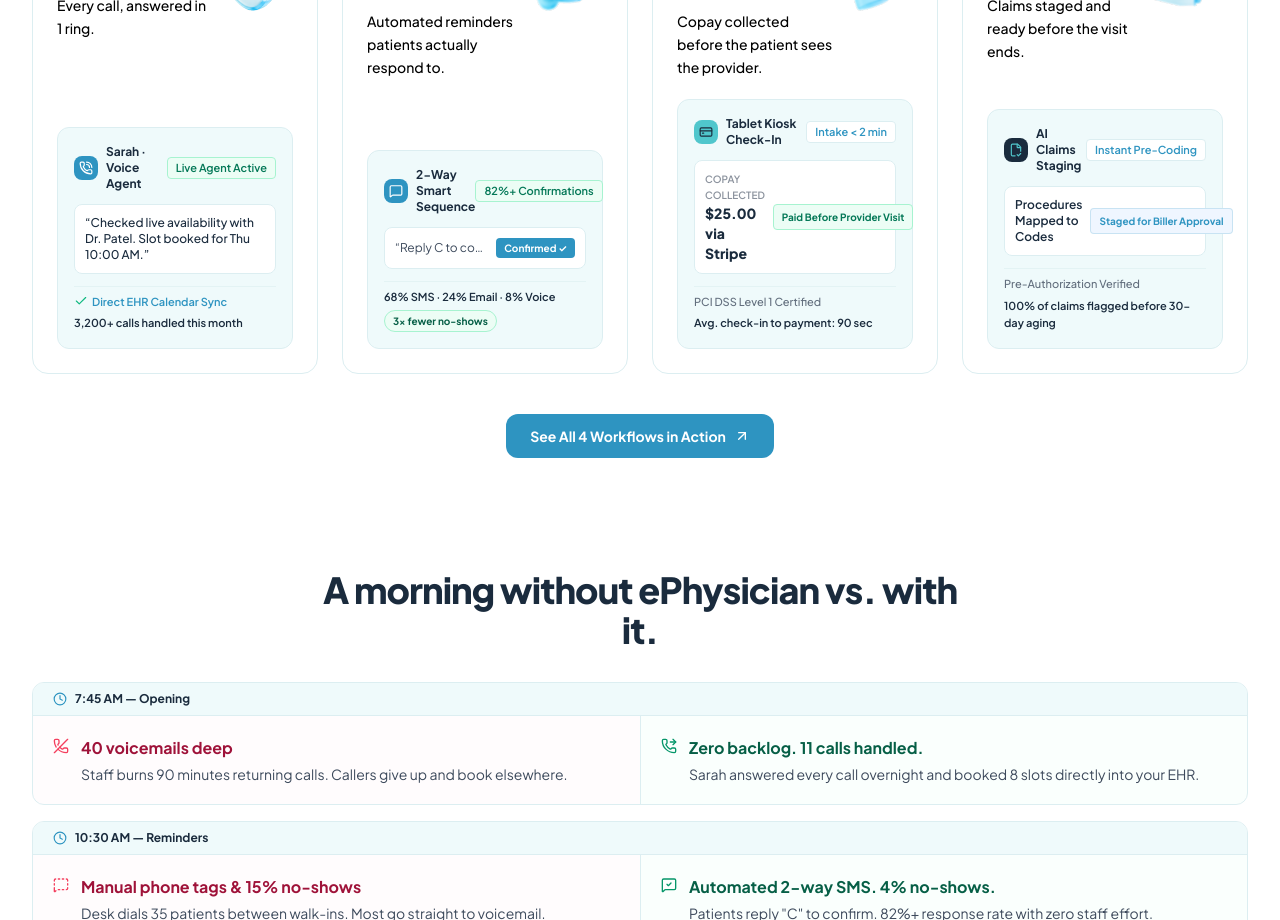
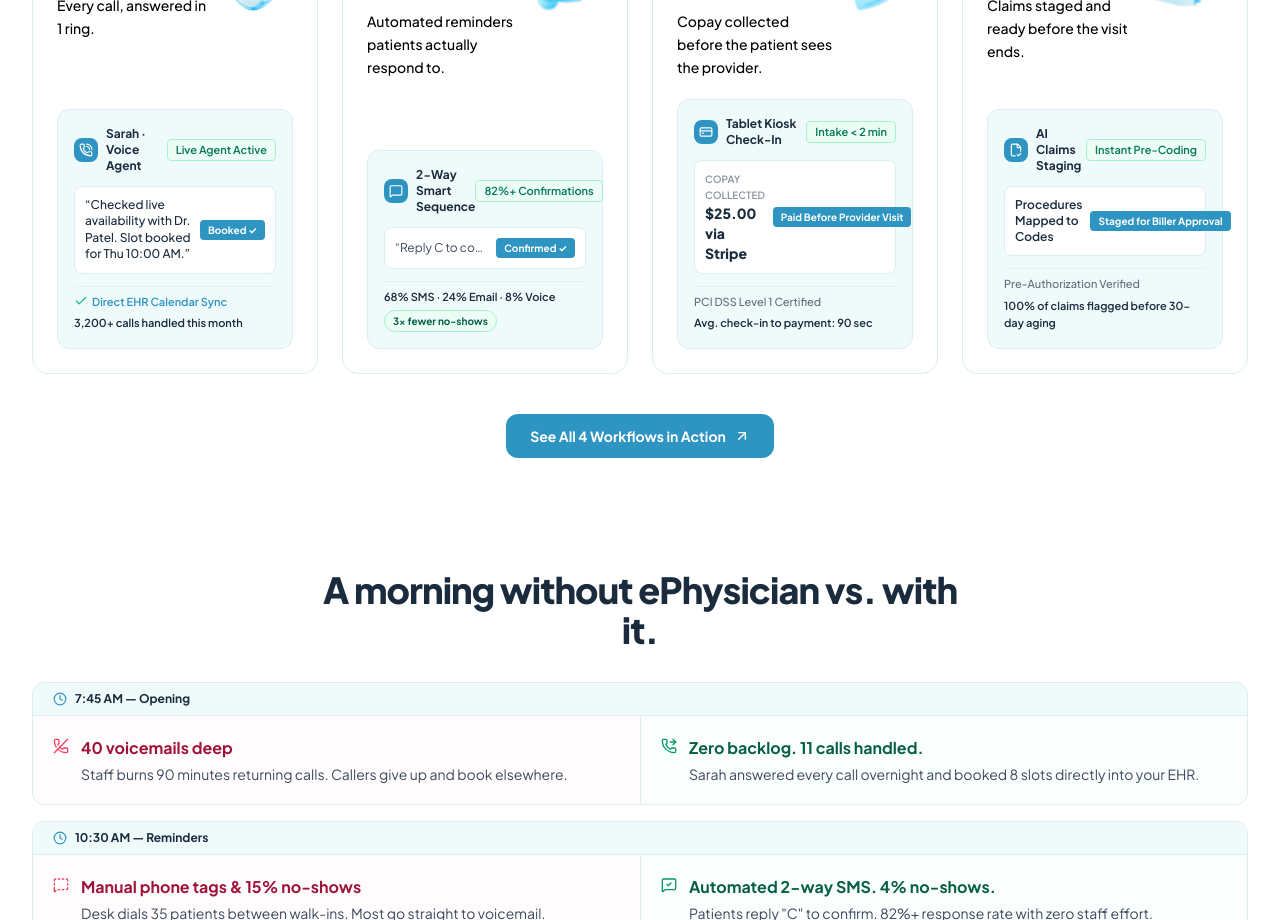
Before and after one commit to Annyxtopheles/ephysician-redesign, a React (Vite) app: page / in a window 1280 px wide. Shown: the part 1900-2820 px from the top of the page. Built offline with nearby package versions, Linux system fonts and the light colour scheme.

Commit message:
Standardize icon chip fills, unify status badges, and add secondary chip to Card 1 in One Platform

```diff
--- a/src/components/WorkflowPillars.tsx
+++ b/src/components/WorkflowPillars.tsx
@@ -67,10 +67,13 @@
                 </span>
               </div>
 
-              <div className="p-2.5 rounded-lg bg-white border border-border-soft text-xs text-text-body">
-                <p className="font-medium text-brand-navy">
+              <div className="flex items-center justify-between p-2.5 rounded-lg bg-white border border-border-soft text-xs gap-2">
+                <p className="font-medium text-brand-navy text-xs leading-snug">
                   &ldquo;Checked live availability with Dr. Patel. Slot booked for Thu 10:00 AM.&rdquo;
                 </p>
+                <span className="text-[10px] font-bold px-2 py-0.5 rounded bg-brand-blue text-white shrink-0">
+                  Booked ✓
+                </span>
               </div>
 
               <div className="flex flex-wrap items-center justify-between gap-x-2 gap-y-1 text-[11px] font-medium text-text-body/80 pt-1.5 border-t border-border-soft/60">
@@ -180,12 +183,12 @@
             <div className="relative z-10 w-full bg-[#EFFAFB] rounded-xl p-3.5 sm:p-4 border border-border-soft space-y-3 mt-4 sm:mt-5">
               <div className="flex items-center justify-between text-xs">
                 <div className="flex items-center gap-2">
-                  <div className="w-6 h-6 rounded-lg bg-brand-teal text-white flex items-center justify-center shrink-0">
-                    <CreditCard className="w-3.5 h-3.5 text-brand-navy" />
+                  <div className="w-6 h-6 rounded-lg bg-brand-blue text-white flex items-center justify-center shrink-0">
+                    <CreditCard className="w-3.5 h-3.5" />
                   </div>
                   <span className="font-bold text-brand-navy">Tablet Kiosk Check-In</span>
                 </div>
-                <span className="text-[11px] font-semibold text-brand-blue bg-white px-2 py-0.5 rounded border border-border-soft shrink-0">
+                <span className="text-[11px] font-semibold text-emerald-700 bg-emerald-50 px-2 py-0.5 rounded border border-emerald-200 shrink-0">
                   Intake &lt; 2 min
                 </span>
               </div>
@@ -195,7 +198,7 @@
                   <span className="text-[10px] text-text-body/60 uppercase block font-semibold">COPAY COLLECTED</span>
                   <span className="font-extrabold text-brand-navy text-xs sm:text-sm">$25.00 via Stripe</span>
                 </div>
-                <span className="text-[10px] font-bold text-emerald-700 bg-emerald-50 px-2 py-1 rounded border border-emerald-200 shrink-0">
+                <span className="text-[10px] font-bold px-2 py-0.5 rounded bg-brand-blue text-white shrink-0">
                   Paid Before Provider Visit
                 </span>
               </div>
@@ -244,19 +247,19 @@
             <div className="relative z-10 w-full bg-[#EFFAFB] rounded-xl p-3.5 sm:p-4 border border-border-soft space-y-3 mt-4 sm:mt-5">
               <div className="flex items-center justify-between text-xs">
                 <div className="flex items-center gap-2">
-                  <div className="w-6 h-6 rounded-lg bg-brand-navy text-white flex items-center justify-center shrink-0">
-                    <FileCheck2 className="w-3.5 h-3.5 text-brand-teal" />
+                  <div className="w-6 h-6 rounded-lg bg-brand-blue text-white flex items-center justify-center shrink-0">
+                    <FileCheck2 className="w-3.5 h-3.5" />
                   </div>
                   <span className="font-bold text-brand-navy">AI Claims Staging</span>
                 </div>
-                <span className="text-[11px] font-semibold text-brand-blue bg-white px-2 py-0.5 rounded border border-border-soft shrink-0">
+                <span className="text-[11px] font-semibold text-emerald-700 bg-emerald-50 px-2 py-0.5 rounded border border-emerald-200 shrink-0">
                   Instant Pre-Coding
                 </span>
               </div>
 
               <div className="flex items-center justify-between p-2.5 rounded-lg bg-white border border-border-soft text-xs gap-2">
                 <span className="text-brand-navy font-semibold text-xs">Procedures Mapped to Codes</span>
-                <span className="text-[10px] font-bold text-brand-blue bg-blue-50 px-2 py-1 rounded border border-brand-blue/20 shrink-0">
+                <span className="text-[10px] font-bold px-2 py-0.5 rounded bg-brand-blue text-white shrink-0">
                   Staged for Biller Approval
                 </span>
               </div>
```
